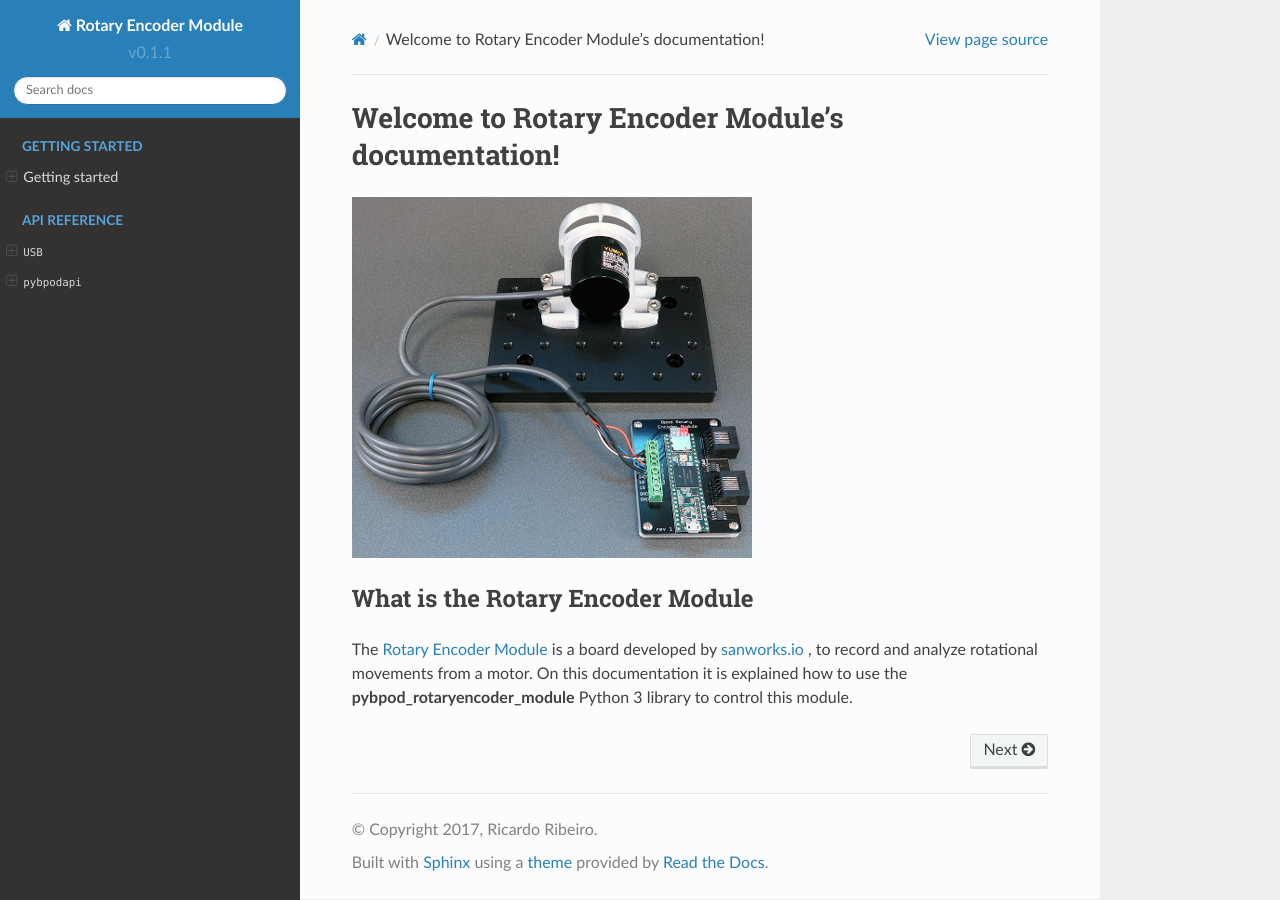
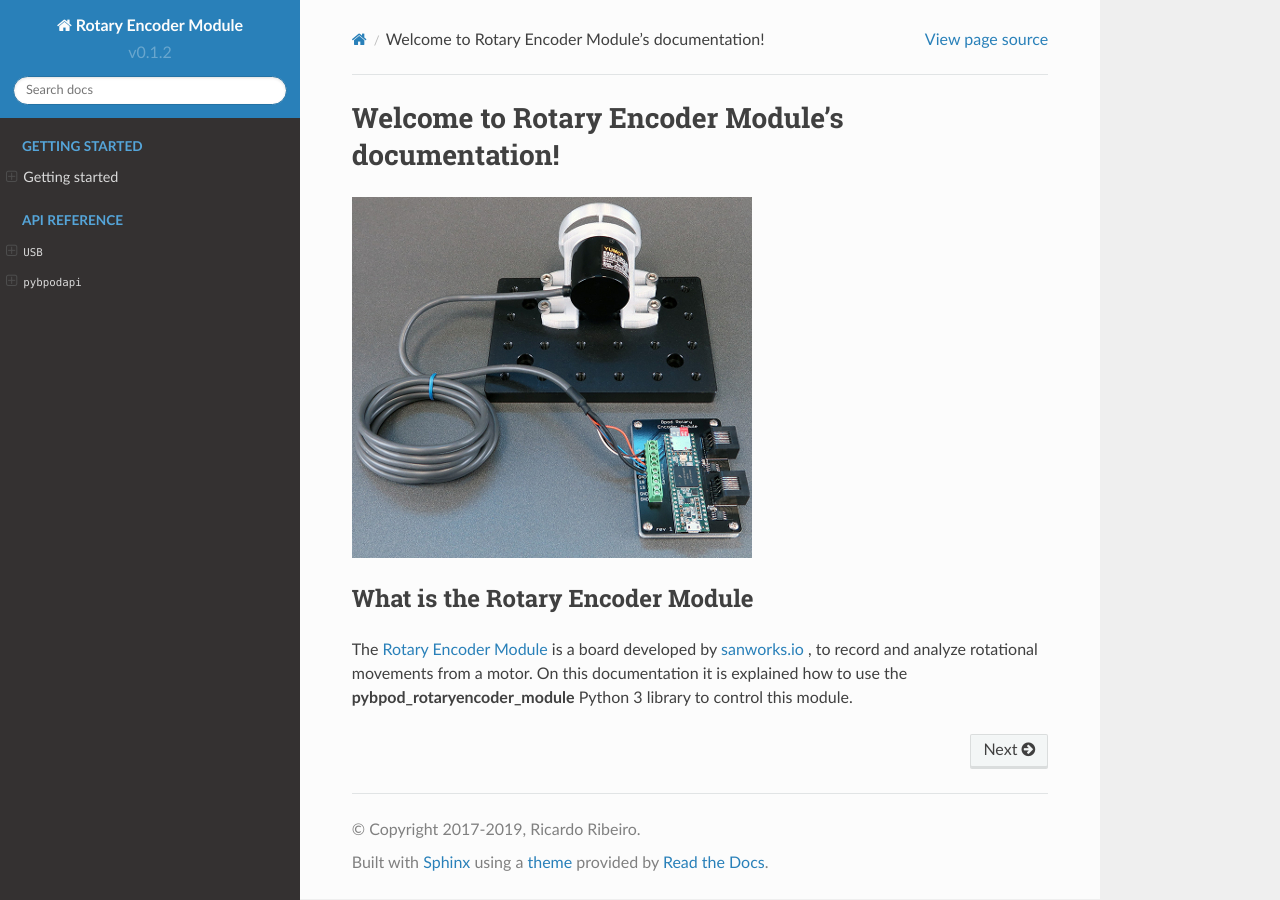
Before and after one commit to histun/pybpod-gui-plugin-rotaryencoder, a Sphinx documentation site: the page built from docs/source/index.rst, in a window 1280 px wide. Built offline with Sphinx 7.4.7 and the Read the Docs theme 2.0.0, drawn with Linux system fonts in a browser that asks for light colours.

```diff
--- a/docs/source/conf.py
+++ b/docs/source/conf.py
@@ -81,7 +81,7 @@ master_doc = 'index'
 
 # General information about the project.
 project = 'Rotary Encoder Module'
-copyright = '2017, Ricardo Ribeiro'
+copyright = '2017-2019, Ricardo Ribeiro'
 author = 'Ricardo Ribeiro'
 
 # The version info for the project you're documenting, acts as replacement for
@@ -89,9 +89,9 @@ author = 'Ricardo Ribeiro'
 # built documents.
 #
 # The short X.Y version.
-version = 'v0.1.1'
+version = 'v0.1.2'
 # The full version, including alpha/beta/rc tags.
-release = 'v0.1.1'
+release = 'v0.1.2'
 
 # The language for content autogenerated by Sphinx. Refer to documentation
 # for a list of supported languages.
@@ -117,7 +117,11 @@ todo_include_todos = True
 # The theme to use for HTML and HTML Help pages.  See the documentation for
 # a list of builtin themes.
 #
-html_theme = 'sphinx_rtd_theme'
+# on_rtd is whether we are on readthedocs.org
+on_rtd = os.environ.get('READTHEDOCS', None) == 'True'
+
+if not on_rtd:  # only set the theme if we're building docs locally
+    html_theme = 'sphinx_rtd_theme'
 
 # Theme options are theme-specific and customize the look and feel of a theme
 # further.  For a list of options available for each theme, see the
@@ -145,8 +149,7 @@ html_sidebars = {
         'about.html',
         'navigation.html',
         'relations.html',  # needs 'show_related': True theme option to display
-        'searchbox.html',
-        'donate.html',
+        'searchbox.html'
     ]
 }
 
```
